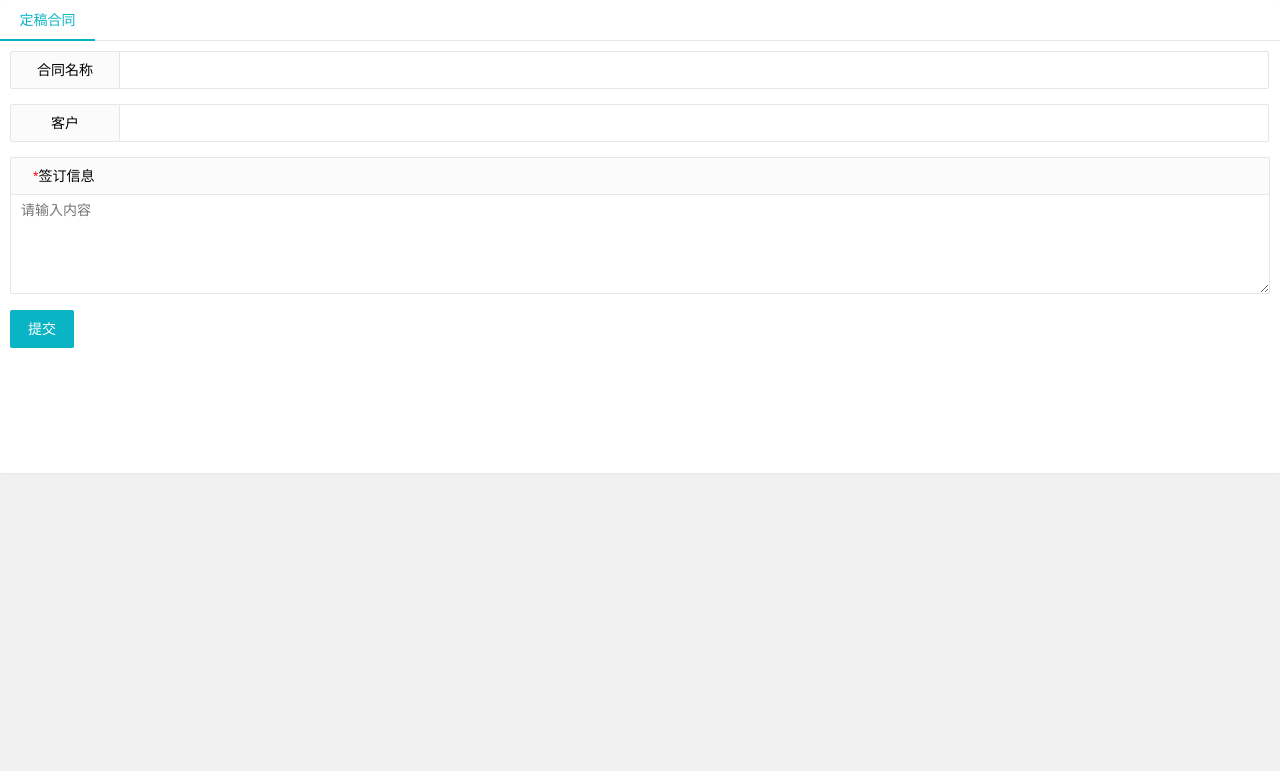
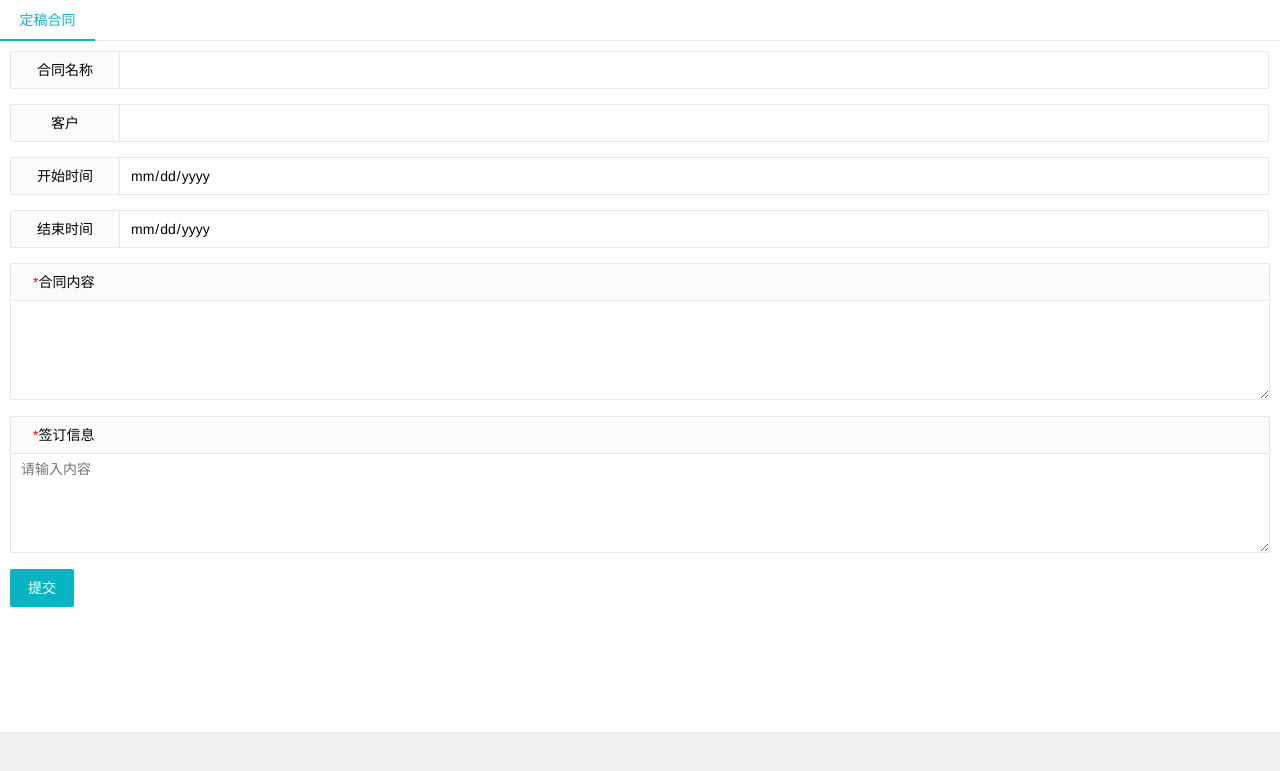
Before and after one commit to Night-Govery/CMS, a Flask app: template templates/qianding.html in a window 1280 px wide. Shown: the top 771 px of the page. Run offline with Flask 2, Linux system fonts and the light colour scheme; the template is opened without the code that fills it, so the values that code supplies are empty.

Commit message:
日期选择 签订

```diff
--- a/templates/qianding.html
+++ b/templates/qianding.html
@@ -46,6 +46,33 @@
                         <div class="layui-input-block">
                             <input type="text" name="client" autocomplete="off" value="{{ contract['customerName'] }}"
                                    class="layui-input" readonly="true">
+                        </div>
+                    </div>
+                    <div class="layui-form-item">
+                        <label class="layui-form-label">
+                            <span class='x-red'></span>开始时间
+                        </label>
+                        <div class="layui-input-block">
+                            <input type="date" name="start" autocomplete="off"
+                                   class="layui-input" readonly="true" value="{{ contract['beginTime'] }}">
+                        </div>
+                    </div>
+                    <div class="layui-form-item">
+                        <label class="layui-form-label">
+                            <span class='x-red'></span>结束时间
+                        </label>
+                        <div class="layui-input-block">
+                            <input type="date" name="end" autocomplete="off"
+                                   class="layui-input" readonly="true" value="{{ contract['endTime'] }}">
+                        </div>
+                    </div>
+                    <div class="layui-form-item layui-form-text">
+                        <label class="layui-form-label">
+                            <span class='x-red'>&ensp;*</span>合同内容
+                        </label>
+                        <div class="layui-input-block">
+                            <textarea class="layui-textarea" name="info"
+                            required="" lay-verify="required" readonly="">{{ contract['content'] }}</textarea>
                         </div>
                     </div>
                     <div class="layui-form-item layui-form-text">
```
Also changed, not shown: templates/qicao.html (+19 -2 lines).
